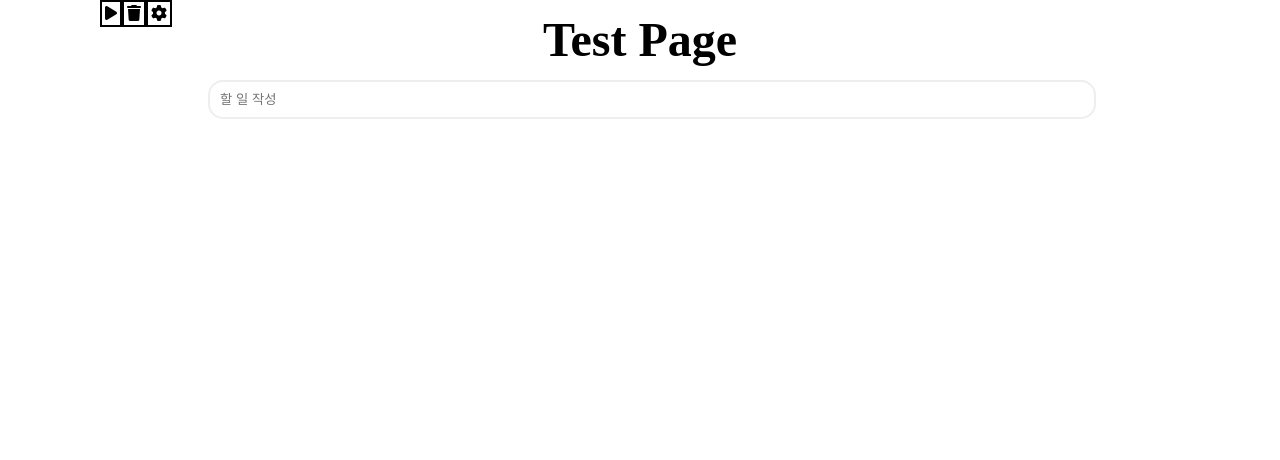
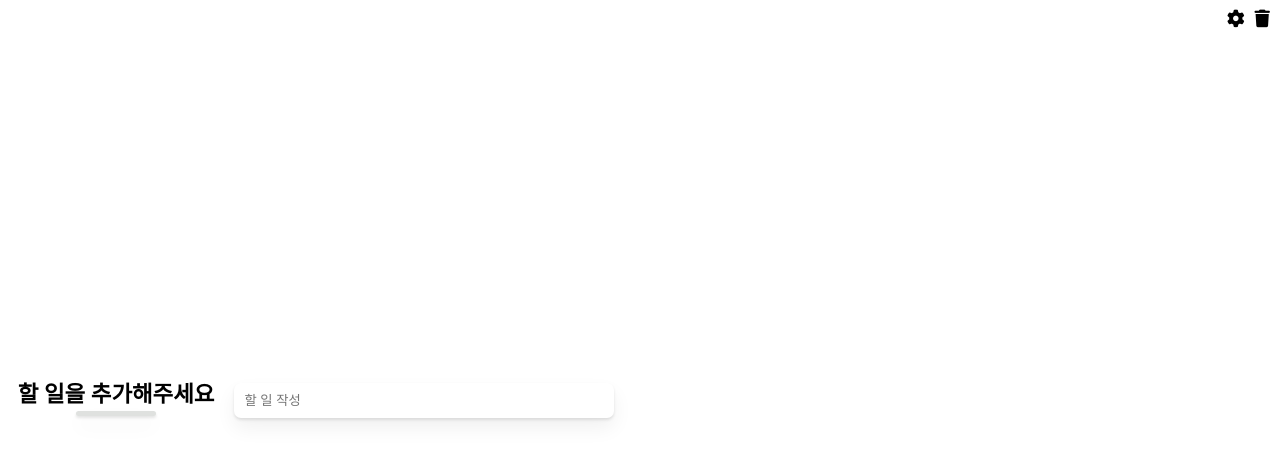
Before and after one commit to iWDNN/toDo2023, a React (Create React App) app: page / in a window 1280 px wide. Shown: the top 460 px of the page. Built offline with nearby package versions, Linux system fonts and the light colour scheme.

Commit message:
toDos css

```diff
--- a/src/components/ToDo.tsx
+++ b/src/components/ToDo.tsx
@@ -5,56 +5,58 @@ import { cmpTodo, delTodo, ITodoState } from "../redux/todo/todoSlice";
 import { setCurTodo, setUi } from "../redux/uiState/uiStateSlice";
 import TodoTypeInput from "./TodoTypeInput";
 
-const Content = styled.div`
-  display: flex;
-  flex-direction: column;
-  padding: 10px;
-  margin-left: 15px;
+const Container = styled.div`
+  min-width: 480px;
+  margin-left: 10px;
+`;
+const Content = styled.div<{ cmp: boolean }>`
+  opacity: ${(props) => props.cmp && "0.5"};
+  & > div:first-child {
+    & > div:nth-child(2) {
+      h1 {
+        text-decoration: ${(props) => props.cmp && "line-through"};
+      }
+    }
+  }
+`;
+const ShowCt = styled.div`
+  height: 40px;
+  display: grid;
+  grid-template-columns: 8% 77% 15%;
+  align-items: center;
+  margin: 10px 0;
+
+  transition: box-shadow 0.2s ease-in-out;
+  &:hover {
+    box-shadow: 0 2px 3px rgba(0, 0, 0, 0.1), 0 10px 20px rgba(0, 0, 0, 0.06);
+  }
+  & > * {
+    width: 100%;
+  }
 `;
 
-const Container = styled.div`
-  width: 100%;
+const Check = styled.div`
   display: flex;
-  flex-direction: column;
+  justify-content: center;
+  align-items: center;
+  color: black;
+`;
+const Title = styled.div`
+  display: flex;
+  align-items: center;
 `;
 
-const ShowCt = styled.div`
-  height: 30px;
-  position: relative;
-  display: grid;
-  grid-template-columns: 10% 80% 10% 0%; //
-  align-items: center;
-  padding: 10px 0;
-  border-bottom: 2px solid ${(props) => props.theme.accentColor};
+const SetGrp = styled.div`
+  display: flex;
+  justify-content: flex-end;
 `;
-const Check = styled.div<{ isCmp: boolean }>`
-  i {
-    color: ${(props) => (props.isCmp ? "#4cd137" : "#e1e1e1")};
+const SetBtn = styled.div`
+  margin-left: 20px;
+  &:last-child {
+    margin: 0 20px;
   }
 `;
-const Title = styled.div`
-  word-break: break-all;
-  white-space: pre-line;
-`;
-const SetMenu = styled.div`
-  display: flex;
-  justify-content: flex-end;
-  align-items: center;
-`;
-const SetBtn = styled.div<{ isTg?: boolean }>`
-  i {
-    padding: 5px;
-    font-size: 18px;
-    font-weight: 700;
-    /* transition: all 0.2s ease-in-out; */
-    transform: ${(props) => props.isTg && "rotate(45deg)"};
-  }
-`;
-const SubCt = styled.div`
-  width: 100%;
-  margin-top: 10px;
-  text-align: center;
-`;
+const SubCt = styled.div``;
 
 interface IToDoProps {
   recursiveData: ITodoState[];
@@ -65,7 +67,13 @@ export default function Todo({ recursiveData }: IToDoProps) {
     (state) => state.uiState
   );
 
-  const onBtnClick = (type: string, todo: ITodoState) => {
+  const onBtnClick = (
+    type: string,
+    todo: ITodoState,
+    e: React.FormEvent<HTMLElement>
+  ) => {
+    e.stopPropagation();
+    console.log("btn");
     switch (type) {
       case "ADD":
         dispatch(setUi({ type, id: todo.id }));
@@ -82,16 +90,26 @@ export default function Todo({ recursiveData }: IToDoProps) {
   return (
     <Container>
       {recursiveData.map((todo) => (
-        <Content key={todo.id}>
+        <Content
+          key={todo.id}
+          onClick={() => {
+            dispatch(cmpTodo(todo.id));
+          }}
+          cmp={todo.completed}
+        >
           <ShowCt>
+            {todo.completed ? (
               <Check
-              isCmp={todo.completed}
                 onClick={() => {
                   dispatch(cmpTodo(todo.id));
                 }}
               >
                 <i className="fa-solid fa-check" />
               </Check>
+            ) : (
+              <div />
+            )}
+
             <Title>
               {fixTg && currentTodo.id === todo.id ? (
                 <TodoTypeInput type="FIX" />
@@ -99,21 +117,34 @@ export default function Todo({ recursiveData }: IToDoProps) {
                 <h1>{todo.text}</h1>
               )}
             </Title>
-            <SetMenu>
-              {todoSetTg && (
-                <>
-                  <SetBtn onClick={() => onBtnClick("ADD", todo)}>
+            <SetGrp>
+              {!todoSetTg ? (
+                <SetBtn
+                  onClick={(e: React.FormEvent<HTMLElement>) =>
+                    onBtnClick("ADD", todo, e)
+                  }
+                >
                   <i className="fa-solid fa-plus" />
                 </SetBtn>
-                  <SetBtn onClick={() => onBtnClick("FIX", todo)}>
+              ) : (
+                <>
+                  <SetBtn
+                    onClick={(e: React.FormEvent<HTMLElement>) =>
+                      onBtnClick("FIX", todo, e)
+                    }
+                  >
                     <i className="fa-solid fa-pen" />
                   </SetBtn>
-                  <SetBtn onClick={() => onBtnClick("DEL", todo)}>
+                  <SetBtn
+                    onClick={(e: React.FormEvent<HTMLElement>) =>
+                      onBtnClick("DEL", todo, e)
+                    }
+                  >
                     <i className="fa-solid fa-xmark" />
                   </SetBtn>
                 </>
               )}
-            </SetMenu>
+            </SetGrp>
           </ShowCt>
           {addTg && currentTodo.id === todo.id && (
             <SubCt>
--- a/src/components/ToDoInput.tsx
+++ b/src/components/ToDoInput.tsx
@@ -5,23 +5,14 @@ import { useAppDispatch } from "../redux/hooks";
 import { addTodo } from "../redux/todo/todoSlice";
 
 const Container = styled.div`
-  max-width: 1080px;
-  display: flex;
-  justify-content: center;
-  align-items: center;
-  flex-grow: 1;
-  margin-bottom: 15px;
   form {
-    width: 80%;
     input {
-      width: 100%;
+      min-width: 360px;
       padding: 10px;
-      border: 2.5px solid ${(props) => props.theme.accentColor};
-      border-radius: 15px;
+      border: none;
+      border-radius: 7px;
+      box-shadow: 0 2px 3px rgba(0, 0, 0, 0.1), 0 10px 20px rgba(0, 0, 0, 0.06);
       outline: none;
-      &:focus {
-        border-color: #000;
-      }
     }
   }
 `;
--- a/src/components/ToDos.tsx
+++ b/src/components/ToDos.tsx
@@ -1,24 +1,49 @@
 import React from "react";
 import styled from "styled-components";
-import { useAppSelector } from "../redux/hooks";
+import { useAppDispatch, useAppSelector } from "../redux/hooks";
+import { resetToDos } from "../redux/todo/todoSlice";
+import { setUi } from "../redux/uiState/uiStateSlice";
 import Todo from "./Todo";
 const Container = styled.div`
-  max-width: 1080px;
-  padding: 0 10px;
-  margin: 0 auto;
+  width: 100%;
+  height: 100vh;
+  overflow-y: scroll;
+`;
+const SetGrp = styled.div`
+  display: flex;
+  justify-content: flex-end;
+  padding: 10px 10px 0 0;
+`;
+const SetIcon = styled.div`
+  font-size: 1.1em;
+  margin-left: 10px;
 `;
 const ToDoList = styled.div`
-  display: flex;
-  flex-direction: column;
-  margin: 0 auto;
+  padding: 10px;
 `;
 
 export default function Todos() {
+  const dispatch = useAppDispatch();
   const toDoRedux = useAppSelector((state) => state.todos);
-  // console.log(toDoRedux);
 
   return (
     <Container>
+      <SetGrp>
+        <SetIcon
+          onClick={() => {
+            dispatch(setUi({ type: "SET" }));
+          }}
+        >
+          <i className="fa-solid fa-gear" />
+        </SetIcon>
+        <SetIcon
+          onClick={() => {
+            dispatch(resetToDos());
+          }}
+        >
+          <i className="fa-solid fa-trash" />
+        </SetIcon>
+      </SetGrp>
       <ToDoList>
         <Todo recursiveData={toDoRedux} />
       </ToDoList>
--- a/src/index.tsx
+++ b/src/index.tsx
@@ -58,8 +58,6 @@ a{
 	color:inherit;
 }
 body{
-	background-color: ${(props) => props.theme.bgColor};
-	color:${(props) => props.theme.textColor};
 }
 `;
 let persistor = persistStore(store);
--- a/src/redux/toDo/toDoSlice.ts
+++ b/src/redux/toDo/toDoSlice.ts
@@ -33,9 +33,10 @@ export const todoSlice = createSlice({
   },
 });
 const todos = (state: RootState) => state.todos;
-export const selectNotCmpTodo = createSelector(todos, (todos) => {
+export const todoProgress = createSelector(todos, (todos) => {
+  unPack.reset();
   unPack.record(todos);
-  return unPack.notCmpArr;
+  return Math.floor((unPack.cmpArr.length / unPack.allArr.length) * 100);
 });
 
 export const { addTodo, delTodo, fixTodo, cmpTodo, resetToDos } =
--- a/src/routes/Root.tsx
+++ b/src/routes/Root.tsx
@@ -2,68 +2,94 @@ import React from "react";
 import styled from "styled-components";
 import TodoInput from "../components/TodoInput";
 import Todos from "../components/Todos";
-import { useAppDispatch, useAppSelector } from "../redux/hooks";
-import { resetToDos, selectNotCmpTodo } from "../redux/todo/todoSlice";
-import { setUi } from "../redux/uiState/uiStateSlice";
+import { useAppSelector } from "../redux/hooks";
+import { todoProgress } from "../redux/todo/todoSlice";
 
 const Container = styled.div`
-  max-width: 1080px;
-  margin: 0 auto;
-  padding: 0 10px;
+  min-height: 100vh;
+  display: grid;
+  grid-template-columns: 48% 4% 48%;
+  align-items: center;
+  @media screen and (max-width: 1040px) {
+    display: flex;
+    flex-direction: column;
+  }
 `;
+
 const Header = styled.header`
-  height: 10vh;
   display: flex;
+  justify-content: flex-end;
+  align-items: center;
+
+  & > *:nth-child(1) {
+  }
+  & > *:nth-child(2) {
+    margin-left: 20px;
+  }
+  @media screen and (max-width: 1040px) {
+    flex-direction: column;
+    justify-content: center;
+    padding-top: 20px;
+    & > *:nth-child(1) {
+      & > h1 {
+        font-size: 2.5em;
+      }
+      & > div {
+        width: 100px;
+      }
+    }
+    & > *:nth-child(2) {
+      margin-top: 20px;
+    }
+  }
+`;
+const Wrap = styled.div`
+  display: flex;
+  flex-direction: column;
   justify-content: center;
   align-items: center;
 `;
-
 const Title = styled.h1`
-  font-size: 48px;
-  font-weight: 700;
+  font-size: 1.4em;
+  font-weight: 600;
+  margin-bottom: 5px;
 `;
-const TestBtnGrp = styled.div`
-  position: absolute;
-  display: flex;
+const BgBar = styled.div`
+  width: 80px;
+  height: 5px;
+  background-color: #1212;
+  border-radius: 7px;
+  box-shadow: 0 2px 3px rgba(0, 0, 0, 0.1), 0 10px 20px rgba(0, 0, 0, 0.06);
 `;
-const TestBtn = styled.div`
-  border: 2px solid black;
-  padding: 3px;
+const Bar = styled.div<{ progress: number }>`
+  width: ${(props) => (props.progress ? props.progress + "%" : "0")};
+  height: 100%;
+  background-color: #4cd137;
+  border-radius: inherit;
+  transition: all 0.2s ease-in-out;
 `;
 
 function Root() {
-  const dispatch = useAppDispatch();
   const todos = useAppSelector((state) => state.todos);
-  const notCmpTodo = useAppSelector(selectNotCmpTodo);
+  const todoPercent = useAppSelector(todoProgress);
   return (
     <Container>
-      <TestBtnGrp>
-        <TestBtn
-          onClick={() => {
-            alert(`완료하지 못한 할 일 : ${notCmpTodo.join(" , ")}`);
-          }}
-        >
-          <i className="fa-solid fa-play" />
-        </TestBtn>
-        <TestBtn
-          onClick={() => {
-            dispatch(resetToDos());
-          }}
-        >
-          <i className="fa-solid fa-trash" />
-        </TestBtn>
-        <TestBtn
-          onClick={() => {
-            dispatch(setUi({ type: "SET" }));
-          }}
-        >
-          <i className="fa-solid fa-gear" />
-        </TestBtn>
-      </TestBtnGrp>
       <Header>
-        <Title>Test Page</Title>
+        <Wrap>
+          <Title>
+            {todos.length
+              ? todoPercent
+                ? todoPercent + "%"
+                : "0%"
+              : "할 일을 추가해주세요"}
+          </Title>
+          <BgBar>
+            <Bar progress={todoPercent} />
+          </BgBar>
+        </Wrap>
+        <TodoInput />
       </Header>
-      <TodoInput />
+      <div />
       <Todos />
     </Container>
   );
--- a/src/theme.ts
+++ b/src/theme.ts
@@ -1,7 +1,7 @@
 import { DefaultTheme } from "styled-components";
 
 export const theme: DefaultTheme = {
-  bgColor: "#fff",
-  textColor: "#000",
+  bgColor: "#555",
+  textColor: "#fff",
   accentColor: "#eee",
 };
--- a/src/utils.ts
+++ b/src/utils.ts
@@ -12,7 +12,9 @@ export const todoAdapter = {
   },
 };
 export const unPack = {
-  notCmpArr: [] as string[],
+  allArr: [] as ITodoState[],
+  cmpArr: [] as ITodoState[],
+  notCmpArr: [] as ITodoState[],
   add: (state: ITodoState[], payload: { parentId?: string; text: string }) => {
     if (!payload.parentId) {
       state.push(
@@ -123,11 +125,15 @@ export const unPack = {
     }
   },
   record(state: ITodoState[]) {
-    this.notCmpArr = [];
     for (const todo of state) {
       for (const [key, value] of Object.entries(todo)) {
+        if (key === "id" && value) {
+          this.allArr.push(todo);
+        }
         if (key === "completed" && value === false) {
-          this.notCmpArr.push(todo.text);
+          this.notCmpArr.push(todo);
+        } else if (key === "completed" && value === true) {
+          this.cmpArr.push(todo);
         } else if (key === "comment" && value.length > 0) {
           if (unPack.record(value)) {
             return true;
@@ -135,6 +141,11 @@ export const unPack = {
         }
       }
     }
+  },
+  reset() {
+    this.allArr = [];
+    this.cmpArr = [];
+    this.notCmpArr = [];
   },
 };
 
```
Also changed, not shown: src/components/TodoTypeInput.tsx (+17 -7 lines). Lines whose indentation alone changed are shown as unchanged.
